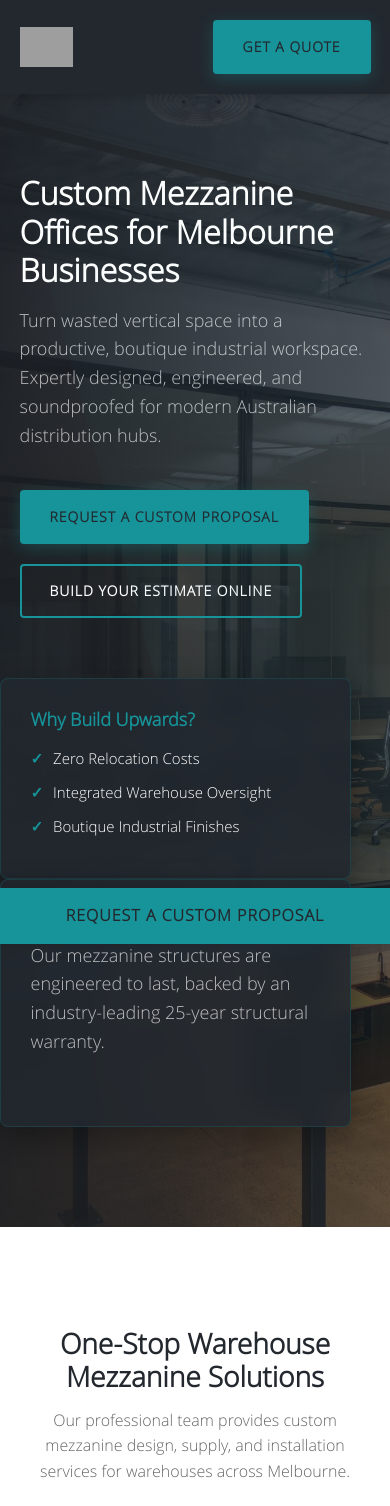
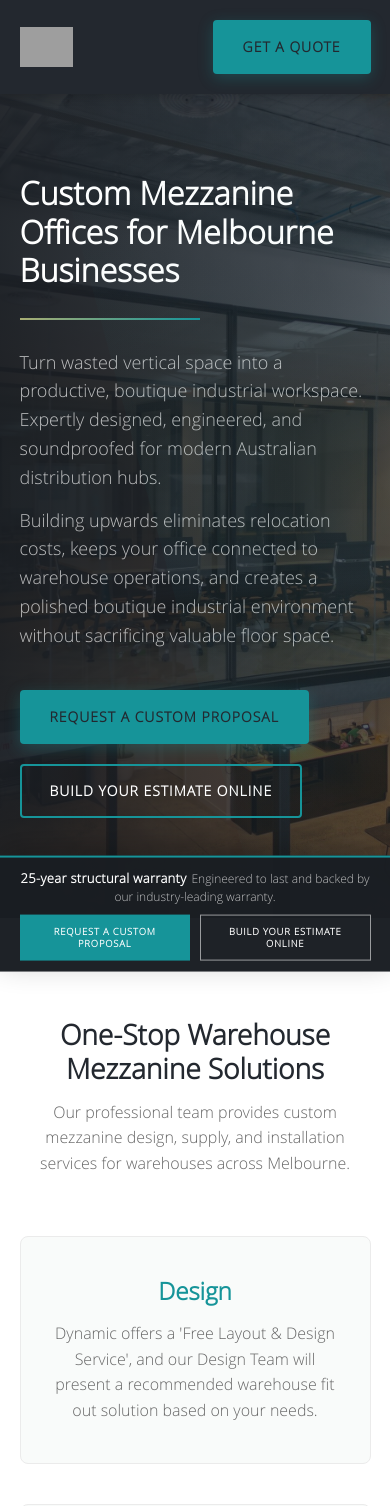
Before and after one commit to Lilmonstersam/dynamic-warehouse-mezzanine-offices-melbourne, a React (Vite) app: page / in a window 390 px wide. Shown: the top 1506 px of the page. Built offline with nearby package versions, Linux system fonts and the light colour scheme; grey boxes are pictures that could not be loaded.

Commit message:
Update mezzanine mockup CTAs

```diff
--- a/src/App.jsx
+++ b/src/App.jsx
@@ -1,26 +1,26 @@
-import React, { useState, useEffect } from 'react';
+import React, { useEffect, useRef, useState } from 'react';
 
 function App() {
   const [showSticky, setShowSticky] = useState(false);
-  const [lastScrollY, setLastScrollY] = useState(0);
+  const lastScrollY = useRef(0);
 
   useEffect(() => {
     const handleScroll = () => {
       if (typeof window !== 'undefined') {
         const currentScrollY = window.scrollY;
         // Show sticky CTA if scrolling up, hide if scrolling down or at the very top.
-        if (currentScrollY < lastScrollY && currentScrollY > 200) {
+        if (currentScrollY < lastScrollY.current && currentScrollY > 200) {
           setShowSticky(true);
         } else {
           setShowSticky(false);
         }
-        setLastScrollY(currentScrollY);
+        lastScrollY.current = currentScrollY;
       }
     };
 
     window.addEventListener('scroll', handleScroll, { passive: true });
     return () => window.removeEventListener('scroll', handleScroll);
-  }, [lastScrollY]);
+  }, []);
 
   const scrollToQuote = (e) => {
     e.preventDefault();
@@ -46,24 +46,14 @@ function App() {
           <div className="container hero-container">
             <div className="hero-content">
               <h1>Custom Mezzanine Offices for Melbourne Businesses</h1>
-              <p>Turn wasted vertical space into a productive, boutique industrial workspace. Expertly designed, engineered, and soundproofed for modern Australian distribution hubs.</p>
+              <div className="hero-rule" aria-hidden="true"></div>
+              <div className="hero-copy">
+                <p>Turn wasted vertical space into a productive, boutique industrial workspace. Expertly designed, engineered, and soundproofed for modern Australian distribution hubs.</p>
+                <p>Building upwards eliminates relocation costs, keeps your office connected to warehouse operations, and creates a polished boutique industrial environment without sacrificing valuable floor space.</p>
+              </div>
               <div className="hero-cta-group">
                 <a href="#quote" className="btn btn-primary" onClick={scrollToQuote}>Request a Custom Proposal</a>
                 <a href="https://dynamicws.com.au/build-your-own-mezzanine/" className="btn btn-secondary">Build Your Estimate Online</a>
-              </div>
-            </div>
-            <div className="hero-features">
-              <div className="glass-panel" style={{ position: 'relative', bottom: 'auto', left: 'auto', width: '100%' }}>
-                <h3>Why Build Upwards?</h3>
-                <ul>
-                  <li><strong>✓</strong> Zero Relocation Costs</li>
-                  <li><strong>✓</strong> Integrated Warehouse Oversight</li>
-                  <li><strong>✓</strong> Boutique Industrial Finishes</li>
-                </ul>
-              </div>
-              <div className="glass-panel" style={{ position: 'relative', bottom: 'auto', left: 'auto', width: '100%' }}>
-                <h3>25-Year Warranty</h3>
-                <p>Our mezzanine structures are engineered to last, backed by an industry-leading 25-year structural warranty.</p>
               </div>
             </div>
           </div>
@@ -212,9 +202,18 @@ function App() {
         </div>
       </footer>
 
-      {/* Sticky Mobile CTA */}
-      <div className={`sticky-cta ${showSticky ? 'visible' : ''}`}>
-        <a href="#quote" onClick={scrollToQuote}>Request a custom proposal</a>
+      {/* Sticky CTA */}
+      <div className={`sticky-cta ${showSticky ? 'visible' : ''}`} aria-hidden={!showSticky}>
+        <div className="sticky-cta-inner">
+          <p className="sticky-warranty">
+            <strong>25-year structural warranty</strong>
+            <span>Engineered to last and backed by our industry-leading warranty.</span>
+          </p>
+          <div className="sticky-cta-actions">
+            <a href="#quote" className="sticky-cta-primary" tabIndex={showSticky ? 0 : -1} onClick={scrollToQuote}>Request a Custom Proposal</a>
+            <a href="https://dynamicws.com.au/build-your-own-mezzanine/" className="sticky-cta-secondary" tabIndex={showSticky ? 0 : -1}>Build Your Estimate Online</a>
+          </div>
+        </div>
       </div>
     </>
   );
--- a/src/index.css
+++ b/src/index.css
@@ -163,73 +163,34 @@ img {
 .hero p {
     color: var(--text-muted);
     font-size: 18px;
-    max-width: 600px;
-    margin-bottom: 40px;
+    max-width: 760px;
 }
 
 .hero-container {
+    display: block;
+}
+
+.hero-content {
+    max-width: 860px;
+}
+
+.hero-rule {
+    width: 180px;
+    height: 2px;
+    margin: 28px 0;
+    background: linear-gradient(90deg, #a9ae74 0%, var(--primary-green) 100%);
+}
+
+.hero-copy {
     display: grid;
-    grid-template-columns: 1fr 1fr;
-    gap: 60px;
-    align-items: center;
+    gap: 14px;
+    margin-bottom: 40px;
 }
 
 .hero-cta-group {
     display: flex;
     gap: 20px;
     flex-wrap: wrap;
-}
-
-.hero-image-card {
-    position: relative;
-    height: 100%;
-    min-height: 400px;
-    background: url('file:///Applications/Antigravity/Digilari%20Accounts/Dynamic%20Warehouse%20Solutions/Content%20SEO/Images/project-images/Industry%20Cladding%20and%20Roofing%20-%20Dynamic%20Warehouse%20Solutions/imgi_19_Img-01-scaled.jpeg') no-repeat center center/cover;
-    border-radius: 8px;
-    box-shadow: 0 20px 40px rgba(0,0,0,0.5);
-}
-
-.hero-image-card::after {
-    content: '';
-    position: absolute;
-    inset: 0;
-    border: 1px solid rgba(255,255,255,0.1);
-    border-radius: 8px;
-}
-
-.glass-panel {
-    position: absolute;
-    bottom: -30px;
-    left: -30px;
-    background: rgba(35, 40, 47, 0.85);
-    backdrop-filter: blur(10px);
-    -webkit-backdrop-filter: blur(10px);
-    padding: 30px;
-    border-radius: 8px;
-    border: 1px solid rgba(22, 148, 153, 0.2);
-    box-shadow: 0 10px 30px rgba(0,0,0,0.3);
-}
-
-.glass-panel h3 {
-    color: var(--primary-green);
-    font-size: 18px;
-}
-
-.glass-panel ul {
-    list-style: none;
-    margin-top: 15px;
-}
-
-.glass-panel li {
-    margin-bottom: 10px;
-    color: var(--white);
-    font-size: 15px;
-    display: flex;
-    gap: 10px;
-}
-
-.glass-panel li strong {
-    color: var(--primary-green);
 }
 
 /* ONE STOP SOLUTIONS */
@@ -522,28 +483,85 @@ img {
 /* STICKY CTA */
 .sticky-cta {
     position: fixed;
-    bottom: -100px;
+    bottom: 0;
     left: 0;
     width: 100%;
-    background: var(--primary-green);
-    text-align: center;
-    padding: 15px;
+    background: rgba(26, 30, 35, 0.98);
+    border-top: 2px solid var(--primary-green);
+    padding: 14px 0;
     z-index: 1000;
-    transition: bottom 0.3s ease-in-out;
-    box-shadow: 0 -4px 10px rgba(0,0,0,0.1);
+    transform: translateY(110%);
+    transition: transform 0.3s ease-in-out;
+    box-shadow: 0 -8px 28px rgba(0,0,0,0.24);
 }
 
 .sticky-cta.visible {
-    bottom: 0;
+    transform: translateY(0);
 }
 
-.sticky-cta a {
-    color: var(--dark-charcoal);
-    width: 100%;
+.sticky-cta-inner {
+    max-width: 1200px;
+    margin: 0 auto;
+    padding: 0 5%;
+    display: flex;
+    align-items: center;
+    justify-content: space-between;
+    gap: 28px;
+}
+
+.sticky-warranty {
+    color: rgba(255,255,255,0.72);
+    font-size: 13px;
+    line-height: 1.45;
+    margin: 0;
+}
+
+.sticky-warranty strong {
     display: block;
+    color: var(--white);
+    font-size: 15px;
+    font-weight: 600;
+    letter-spacing: 0.3px;
+}
+
+.sticky-cta-actions {
+    display: flex;
+    flex-shrink: 0;
+    gap: 10px;
+}
+
+.sticky-cta-actions a {
+    display: inline-flex;
+    align-items: center;
+    justify-content: center;
+    min-height: 44px;
+    padding: 11px 18px;
+    color: var(--white);
     font-weight: 600;
     text-transform: uppercase;
-    letter-spacing: 1px;
+    letter-spacing: 1.2px;
+    font-size: 11px;
+    line-height: 1.25;
+    text-align: center;
+}
+
+.sticky-cta-primary {
+    background: var(--primary-green);
+}
+
+.sticky-cta-primary:hover {
+    background: var(--primary-green-hover);
+    color: var(--white);
+}
+
+.sticky-cta-secondary {
+    border: 1px solid rgba(255,255,255,0.55);
+}
+
+.sticky-cta-secondary:hover {
+    background: var(--white);
+    border-color: var(--white);
+    color: var(--dark-charcoal);
 }
 
 /* FOOTER */
@@ -556,15 +574,8 @@ footer {
 
 /* RESPONSIVE */
 @media (max-width: 991px) {
-    .hero-container,
     .lead-container {
         grid-template-columns: 1fr;
-    }
-
-    .glass-panel {
-        bottom: -20px;
-        left: 20px;
-        right: 20px;
     }
 
     .project-item,
@@ -589,13 +600,35 @@ footer {
         left: -10px;
     }
 
-    body {
-        padding-bottom: 50px; /* Padding for mobile sticky CTA */
+    .sticky-cta {
+        padding: 11px 0 max(11px, env(safe-area-inset-bottom));
+    }
+
+    .sticky-cta-inner {
+        align-items: stretch;
+        flex-direction: column;
+        gap: 10px;
+    }
+
+    .sticky-warranty {
+        text-align: center;
+        font-size: 12px;
+    }
+
+    .sticky-warranty strong {
+        display: inline;
+        margin-right: 5px;
+        font-size: 13px;
+    }
+
+    .sticky-cta-actions {
+        width: 100%;
+    }
+
+    .sticky-cta-actions a {
+        flex: 1 1 50%;
+        padding: 10px 8px;
+        font-size: 9.5px;
+        letter-spacing: 0.8px;
     }
 }
-
-@media (min-width: 769px) {
-    .sticky-cta {
-        display: none !important;
-    }
-}
```
